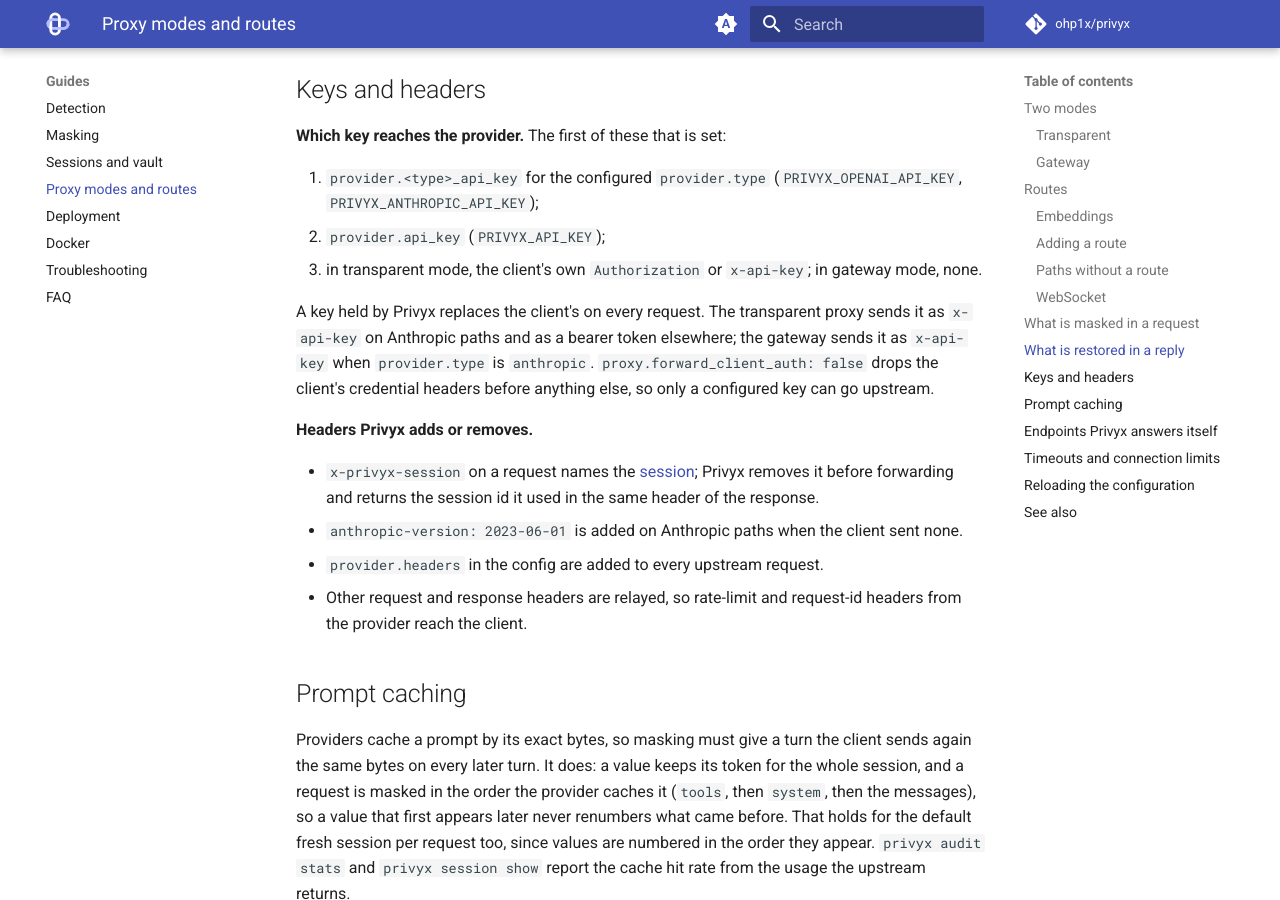
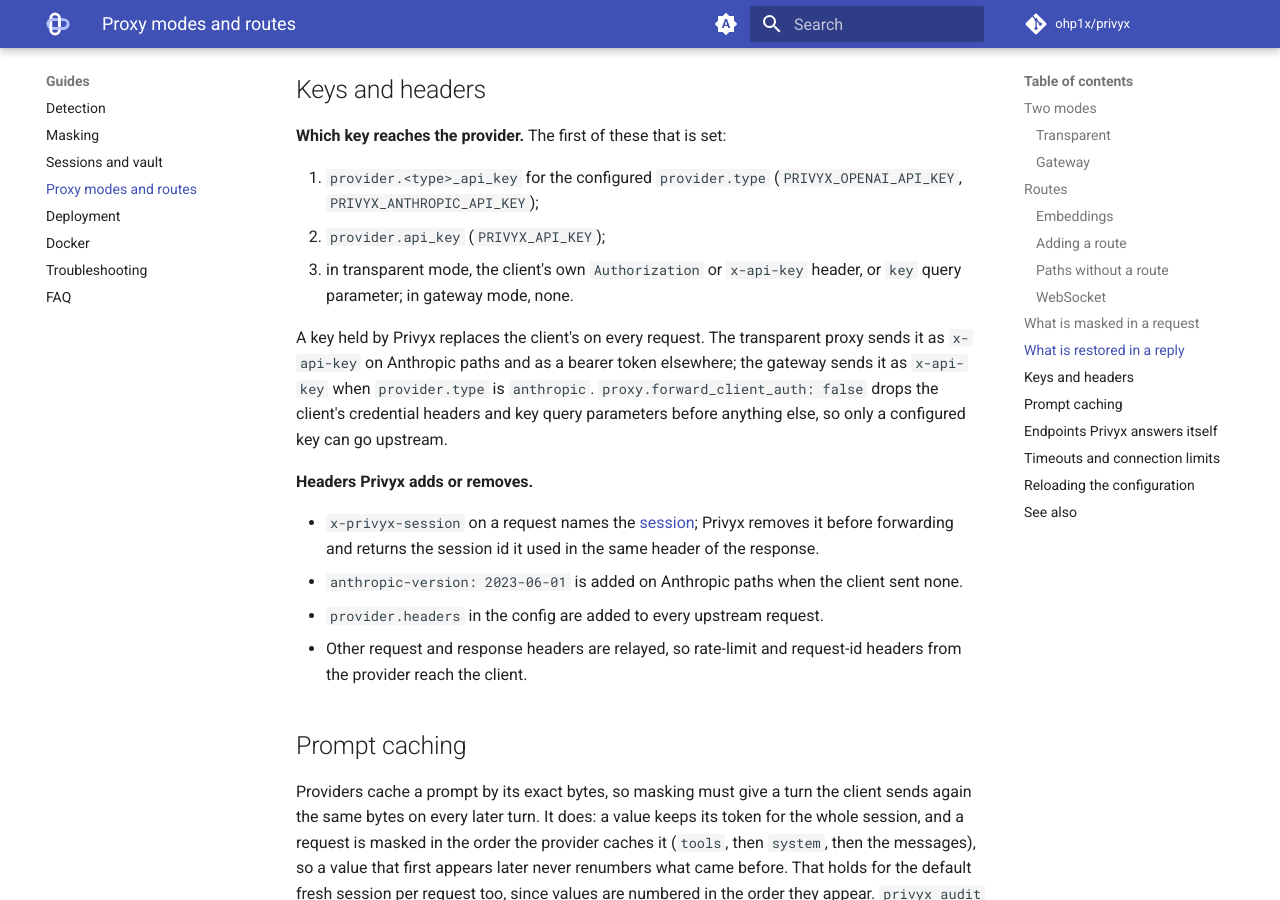
Before and after one commit to ohp1x/privyx, an MkDocs documentation site: the page built from docs/guide/proxy.md, in a window 1280 px wide and 900 px high, scrolled down 5712 px. Built offline with MkDocs 1.6.1 and Material for MkDocs 9.7.7, drawn with Linux system fonts in a browser that asks for light colours; comment, search, counter and statistics services are not loaded.

Commit message:
fix(proxy): drop the client's query key along with its auth headers (#194)

```diff
--- a/docs/guide/proxy.md
+++ b/docs/guide/proxy.md
@@ -243,14 +243,15 @@
 1. `provider.<type>_api_key` for the configured `provider.type`
    (`PRIVYX_OPENAI_API_KEY`, `PRIVYX_ANTHROPIC_API_KEY`);
 2. `provider.api_key` (`PRIVYX_API_KEY`);
-3. in transparent mode, the client's own `Authorization` or `x-api-key`; in
-   gateway mode, none.
+3. in transparent mode, the client's own `Authorization` or `x-api-key`
+   header, or `key` query parameter; in gateway mode, none.
 
 A key held by Privyx replaces the client's on every request. The transparent
 proxy sends it as `x-api-key` on Anthropic paths and as a bearer token
 elsewhere; the gateway sends it as `x-api-key` when `provider.type` is
 `anthropic`. `proxy.forward_client_auth: false` drops the client's credential
-headers before anything else, so only a configured key can go upstream.
+headers and key query parameters before anything else, so only a configured
+key can go upstream.
 
 **Headers Privyx adds or removes.**
 
```
Also changed, not shown: CHANGELOG.md (+4 -0 lines), docs/guide/configuration.md (+1 -1 lines), 2 other files.
